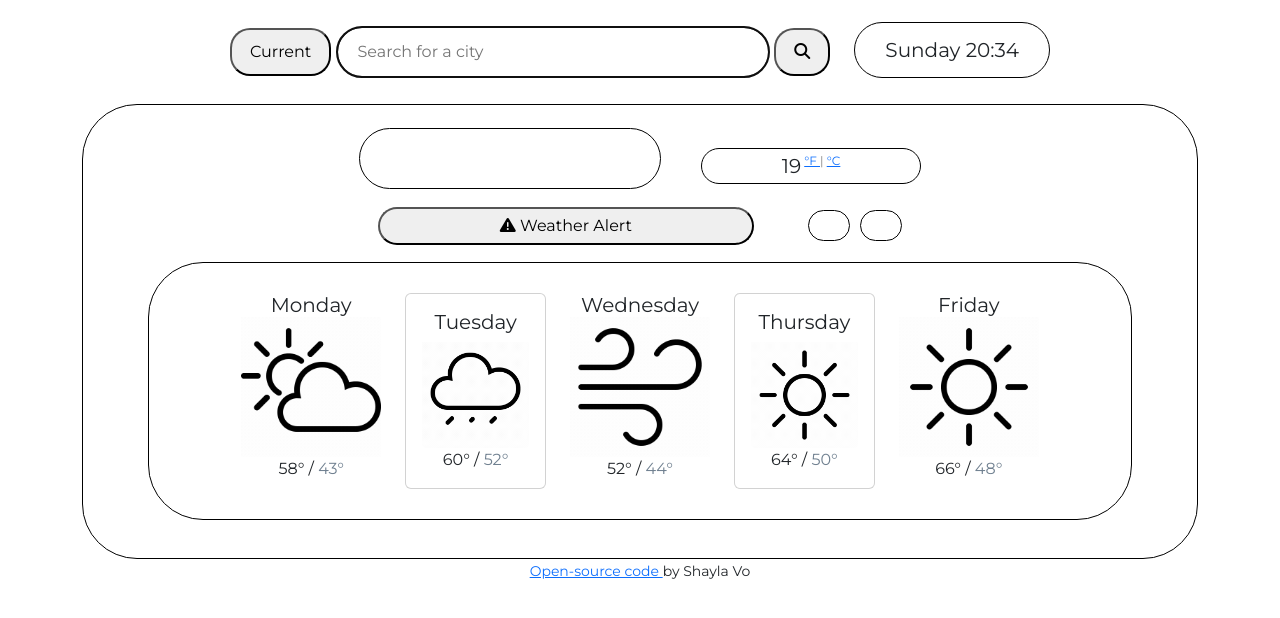
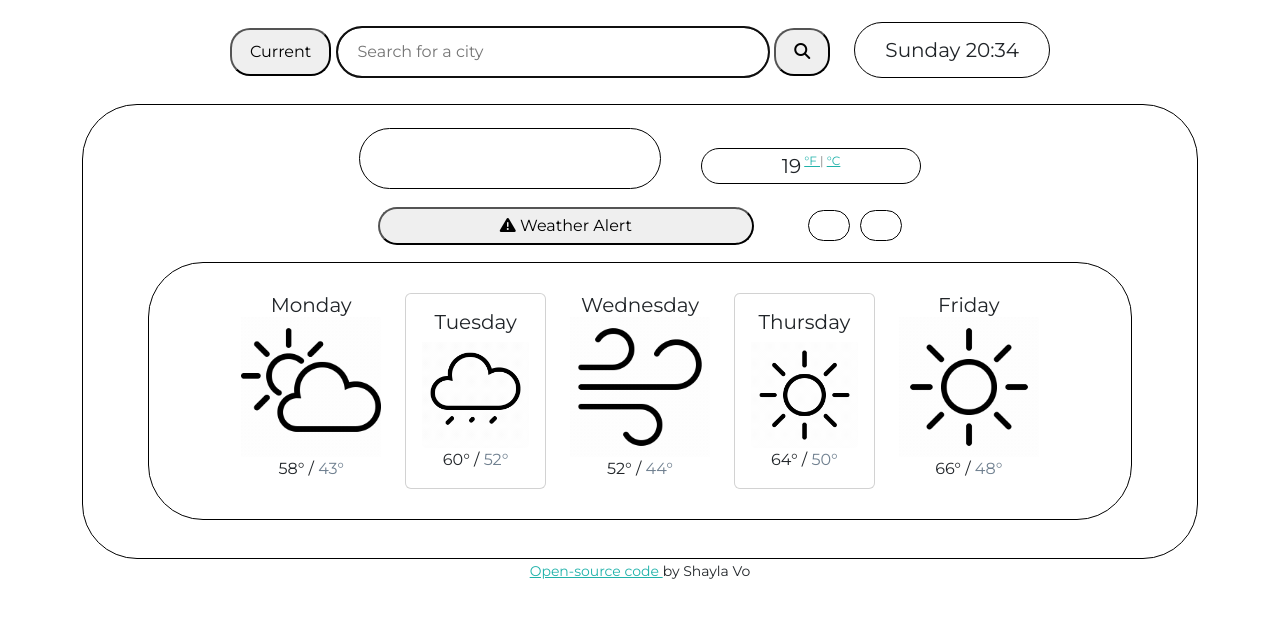
Before and after one commit to shayvo/weather-app, a plain HTML site: page index.html in a window 1280 px wide. Drawn offline with nearby package versions, Linux system fonts and the light colour scheme; no server answers.

Commit message:
changed color of links in css

```diff
--- a/src/style.css
+++ b/src/style.css
@@ -32,6 +32,9 @@ input[type="text"] {
   padding: 12px 20px;
   margin: 8px 0;
   border-radius: 35px;
+}
+a {
+  color: lightseagreen;
 }
 .main {
   border: black solid 1px;
```
